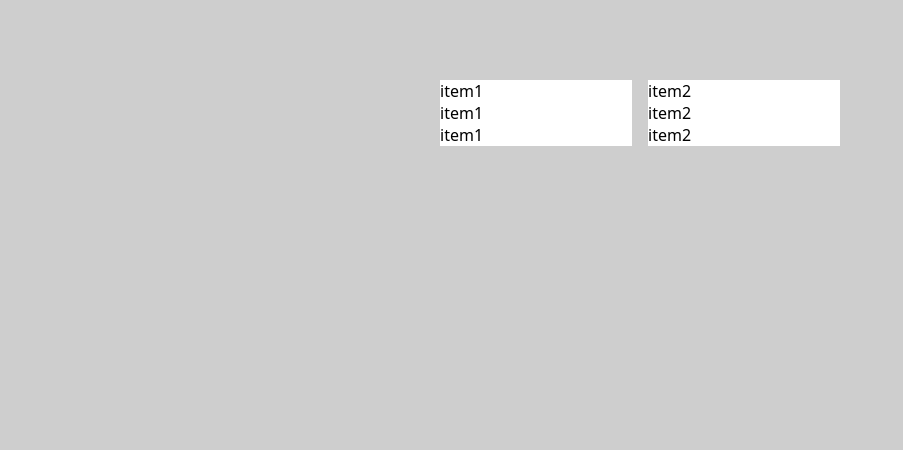
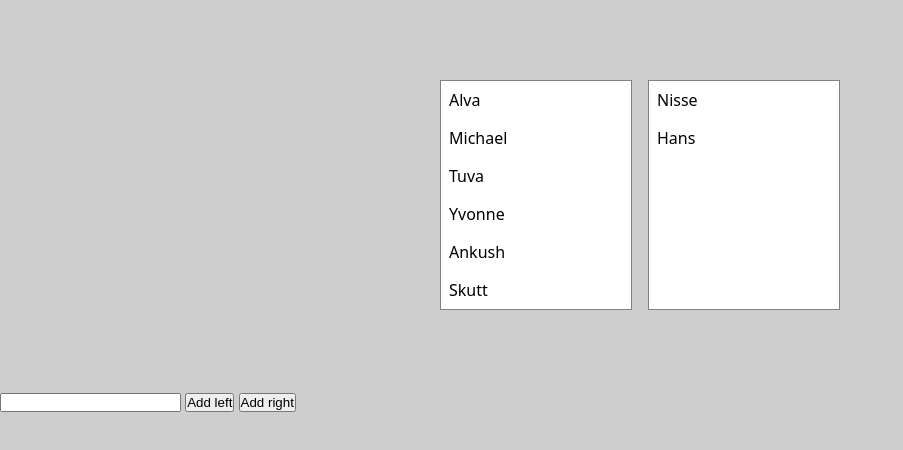
Before and after one commit to Celipa/JavaScript, a plain HTML site: page Lektion2/exempel/index.html in a window 1280 px wide. Shown: the whole page, without its empty margins (0-903 px from the left). Drawn offline with Linux system fonts and the light colour scheme.

Commit message:
lektion2

```diff
--- a/Lektion2/exempel/index.html
+++ b/Lektion2/exempel/index.html
@@ -7,8 +7,9 @@
   <link rel="stylesheet" href="styles.css">
 </head>
 <body>
+
   <div class="wrapper">
-        <div class = "box" id="box-1">
+    <div class="box" id="box-1">
       <p class="item">item1</p>
       <p class="item">item1</p>
       <p class="item">item1</p>
@@ -18,8 +19,16 @@
       <p class="item">item2</p>
       <p class="item">item2</p>
     </div>
-        <script>src="script.js"</script>
+  </div>
 
+
+  <div class="center">
+    <input type="text" id="input">
+    <button id="btn-l">Add left</button>
+    <button id="btn-r">Add right</button>
   </div>
+
+
+  <script src="script.js"></script>
 </body>
 </html>
--- a/Lektion2/exempel/script.js
+++ b/Lektion2/exempel/script.js
@@ -0,0 +1,40 @@
+const leftNames = ['Alva', 'Michael', 'Tuva', 'Yvonne', 'Ankush', 'Skutt']
+const rightNames = ['Nisse', 'Hans']
+
+
+const leftBox = document.getElementById('box-1')
+const rightBox = document.getElementById('box-2')
+
+function renderNames() {
+    leftBox.innerHTML = ''
+    rightBox.innerHTML = ''
+
+
+    leftNames.forEach(function(name) {
+
+        const p = document.createElement('p')
+        p.classList.add('item')
+        p.innerText = name
+
+        p.addEventListener('click', function(){
+            const name = leftNames.splice(i, 1)
+
+            console.log(name)
+            rightNames.push(name)
+            renderNames()
+        })
+
+        leftBox.appendChild(p)
+    })
+    rightNames.forEach(function(name) {
+
+        const p = document.createElement('p')
+        p.classList.add('item')
+        p.innerText = name
+        //LÄGG IN EVENT LISTENERS HÄR
+        rightBox.appendChild(p)
+    })
+
+}
+
+renderNames()
--- a/Lektion2/exempel/styles.css
+++ b/Lektion2/exempel/styles.css
@@ -16,5 +16,17 @@ body{
 .box{
     width: 100%;
     background-color: #fff;
-    border:1px;
+    border:1px solid gray;
+    min-height: 8rem;
+    overflow: hidden;
 }
+.item{
+    padding: .5rem;
+    user-select: none;
+    cursor: pointer;
+
+    &:hover,
+    &:focus-visible {
+        background-color: #e4e4e4;
+    }
+}
```
Also changed, not shown: Lektion2/ifstatements/index.html (added, +11 -0 lines), Lektion2/ifstatements/script.js (added, +49 -0 lines). Lines whose indentation alone changed are shown as unchanged.
